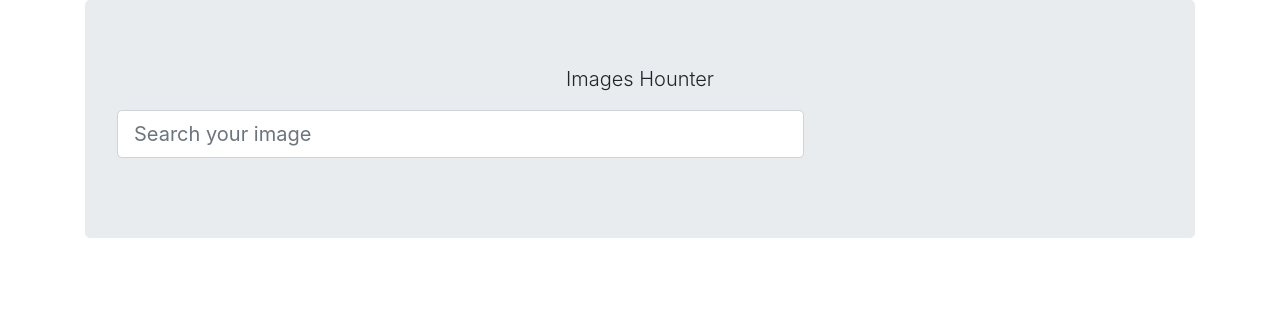
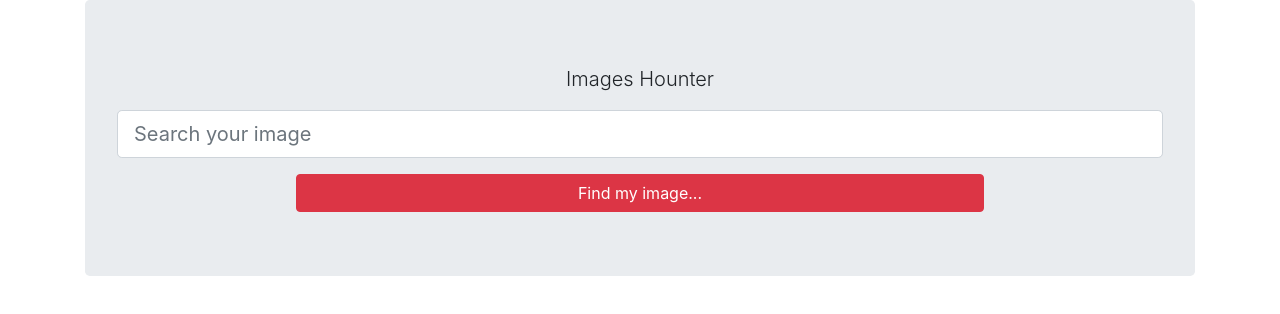
Before and after one commit to srendong/images-hunter, a React (Create React App) app: page / in a window 1280 px wide. Shown: the top 314 px of the page. Built offline with nearby package versions, Linux system fonts and the light colour scheme.

Commit message:
Search Component

```diff
--- a/src/App.js
+++ b/src/App.js
@@ -1,18 +1,37 @@
 import React from 'react';
 import Search from './components/components/Search/Search';
 
+class App extends React.Component {
+  state={
+    term: ""
+  }
 
-function App() {
+  askApi=()=>{
+    const url = `https://pixabay.com/api/?key=12729852-59eef194e2bcf04b886ad0945&q=${this.state.term}`
+  }
+
+  dataSearch= term =>{
+    this.setState({
+      term
+    },()=>{
+      this.askApi()
+    })
+  }
+
+ render() {
   return (
     <>
     <div className="container">
       <div className="jumbotron">
         <p className="lead text-center">Images Hounter</p>
-        <Search/>
+        <Search dataSearch={this.dataSearch}/>
       </div>
     </div>
+    {this.state.term}
     </>
   );
+ }
+
 }
 
 export default App;
--- a/src/components/components/Search/Search.js
+++ b/src/components/components/Search/Search.js
@@ -2,13 +2,29 @@ import React, { Component } from 'react'
 
 class Search extends Component{
 
+    searchRef = React.createRef();
+
+    handleGetData = (e) => {
+        e.preventDefault();
+
+        //se toma el valor del input
+        const readRef = this.searchRef.current.value;
+        //se envia al componente ppal
+        this.props.dataSearch(readRef)
+    }
+
     render (){
         return(
-            <div className="row">
-                <div className="form-group col-md-8">
-                    <input type="text" className="form-control form-control-lg" placeholder="Search your image"/>
+            <form onSubmit={this.handleGetData}>
+                <div className="row justify-content-center">
+                    <div className="form-group col-md-12">
+                        <input ref={this.searchRef} type="text" className="form-control form-control-lg" placeholder="Search your image"/>
+                    </div>
+                    <div className="col-md-8">
+                    <input type="submit" className="btn btn-danger btn-block " value=" Find my image..."/>
+                    </div>
                 </div>
-            </div>
+            </form>
         );
     }
 }
```
